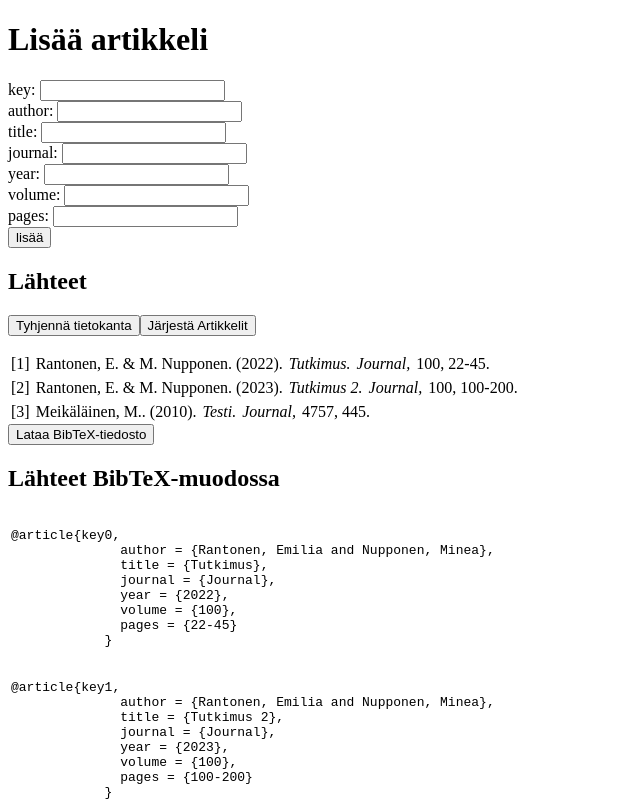
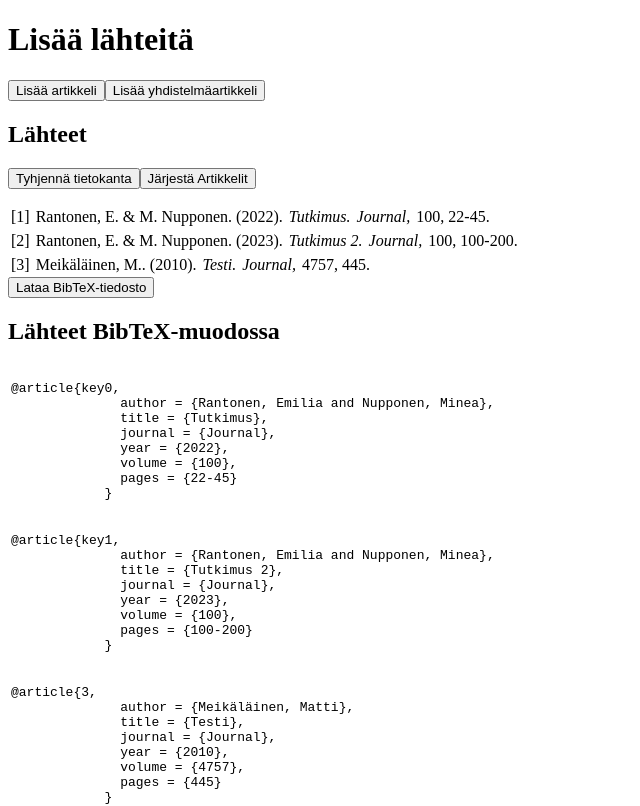
Before and after one commit to emiliarantonen/miniprojekti, a React (Vite) app: page / in a window 1280 px wide. Shown: the top 806 px of the page, without its empty margins (0-640 px from the left). Built offline with nearby package versions, Linux system fonts and the light colour scheme; data requests are answered from the project's data file.

Commit message:
artikkelin lisäys löytyy napin takaata

```diff
--- a/src/App.jsx
+++ b/src/App.jsx
@@ -7,6 +7,9 @@ import './App.css'
 function App() {
   const [artikkelit, setArtikkelit] = useState([])
   const [message, setMessage] = useState('');
+  const [artikkeliAuki, setArtikkeliAuki] = useState(false);
+  const [yhdistelmaArtikkeliAuki, setYhdistelmaArtikkeliAuki] = useState(false);
+
 
   useEffect(() => {
     console.log('effect')
@@ -82,10 +85,26 @@ function App() {
     }
   };
 
+  const toggleArtikkeli = () => {
+    setArtikkeliAuki(!artikkeliAuki);
+    if(yhdistelmaArtikkeliAuki)
+      setYhdistelmaArtikkeliAuki(false)
+    console.log(yhdistelmaArtikkeliAuki)
+  };
+
+  const toggleYhdistelmaArtikkeli = () => {
+    setYhdistelmaArtikkeliAuki(!yhdistelmaArtikkeliAuki);
+    console.log(yhdistelmaArtikkeliAuki)
+    if(artikkeliAuki)
+      setArtikkeliAuki(false)
+  };
+
   return (
     <>
-        <h1>Lisää artikkeli</h1>
-        <Lisaa createArtikkeli={lisaaArtikkeli} />
+        <h1>Lisää lähteitä</h1>
+        <button onClick={toggleArtikkeli}> Lisää artikkeli </button>
+        <button onClick={toggleYhdistelmaArtikkeli}> Lisää yhdistelmäartikkeli </button>
+        {artikkeliAuki && <Lisaa createArtikkeli={lisaaArtikkeli} />}
         <h2>Lähteet</h2>
         {/* tietokannan tyhennys */}
         <button onClick={clearDatabase}>Tyhjennä tietokanta</button>
@@ -114,6 +133,7 @@ function App() {
           <p><pre>{generateBibTeX(artikkeli)}</pre></p>
         </div>
       ))}
+
     </>
   )
 }
--- a/src/components/lisaa.jsx
+++ b/src/components/lisaa.jsx
@@ -121,6 +121,7 @@ const Lisaa = ({ createArtikkeli }) => {
 
     return(
     <form onSubmit={addArtikkeli}>
+    <h2>Lisää artikkeli</h2>
         <div>
           key: <input value={newKey} onChange={handleKeyChange} id='key-input'/>
         </div>
```
